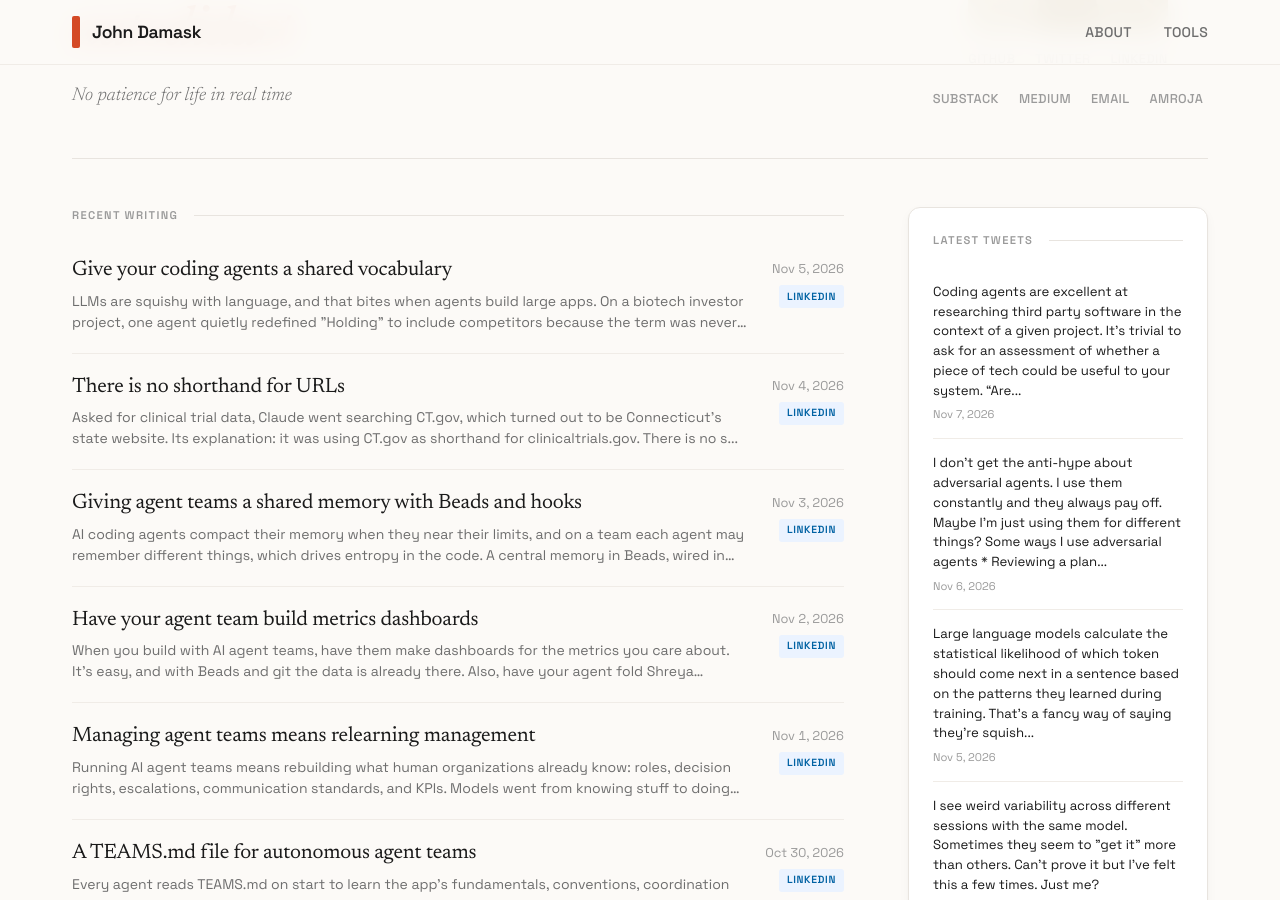
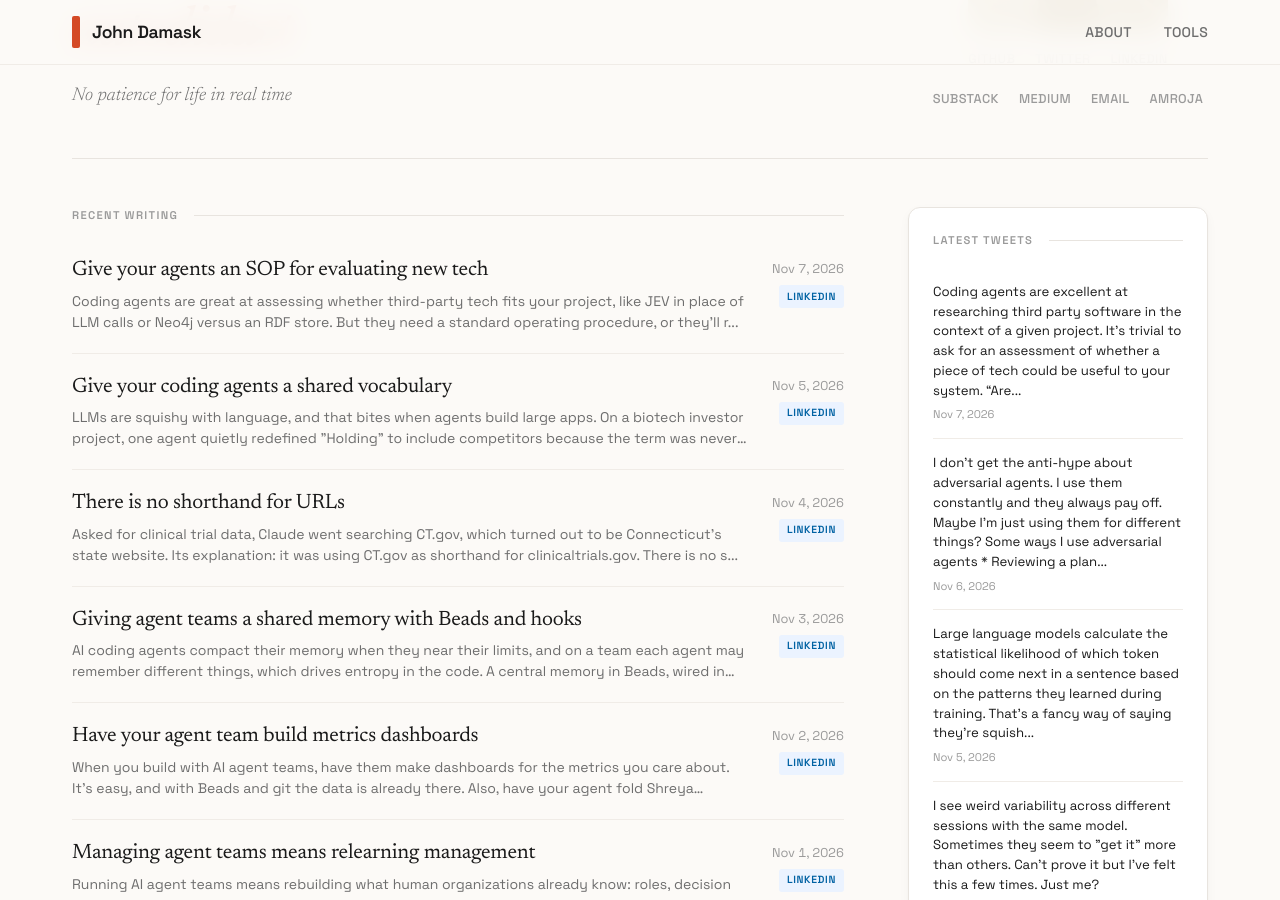
Before and after one commit to jbdamask/jbdamask.github.io, a Jekyll site: the page built from index.html, in a window 1280 px wide and 900 px high, scrolled down 336 px. Built offline with Jekyll 4.4.1, drawn with Linux system fonts in a browser that asks for light colours; the list of posts is cut into pages by our own code.

Commit message:
Add 1 recent LinkedIn post to external feed

```diff
--- a/_data/external-posts.yml
+++ b/_data/external-posts.yml
@@ -1,5 +1,12 @@
 # External posts from LinkedIn, Twitter, etc.
 # Add your posts here and they'll appear in the unified feed
+
+- title: "Give your agents an SOP for evaluating new tech"
+  source: linkedin
+  url: https://www.linkedin.com/feed/update/urn:li:activity:7524852893976481792/
+  date: 2026-11-07
+  excerpt: "Coding agents are great at assessing whether third-party tech fits your project, like JEV in place of LLM calls or Neo4j versus an RDF store. But they need a standard operating procedure, or they'll reject a tool over constraints like cost instead of its technical merits."
+  image: ""
 
 - title: "Give your coding agents a shared vocabulary"
   source: linkedin
```
